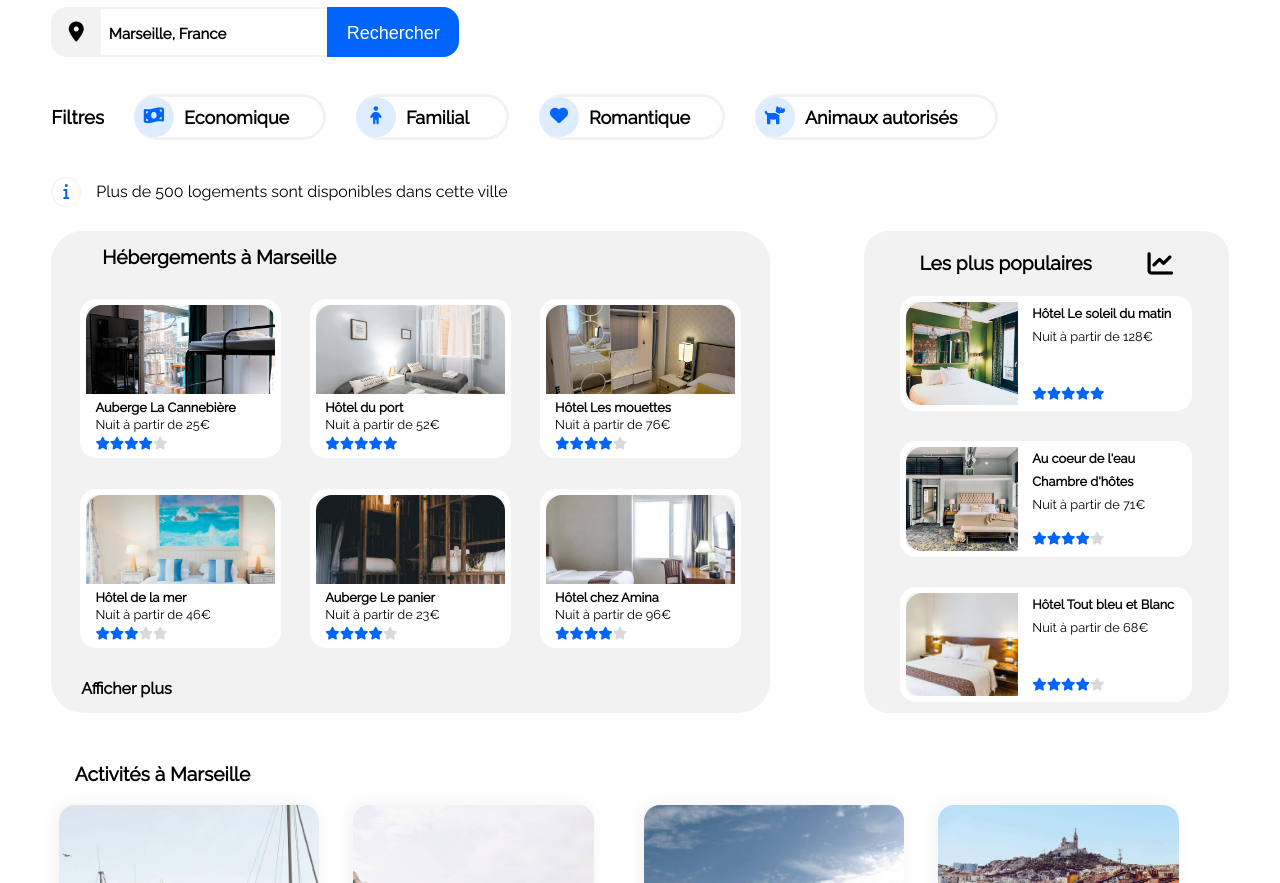
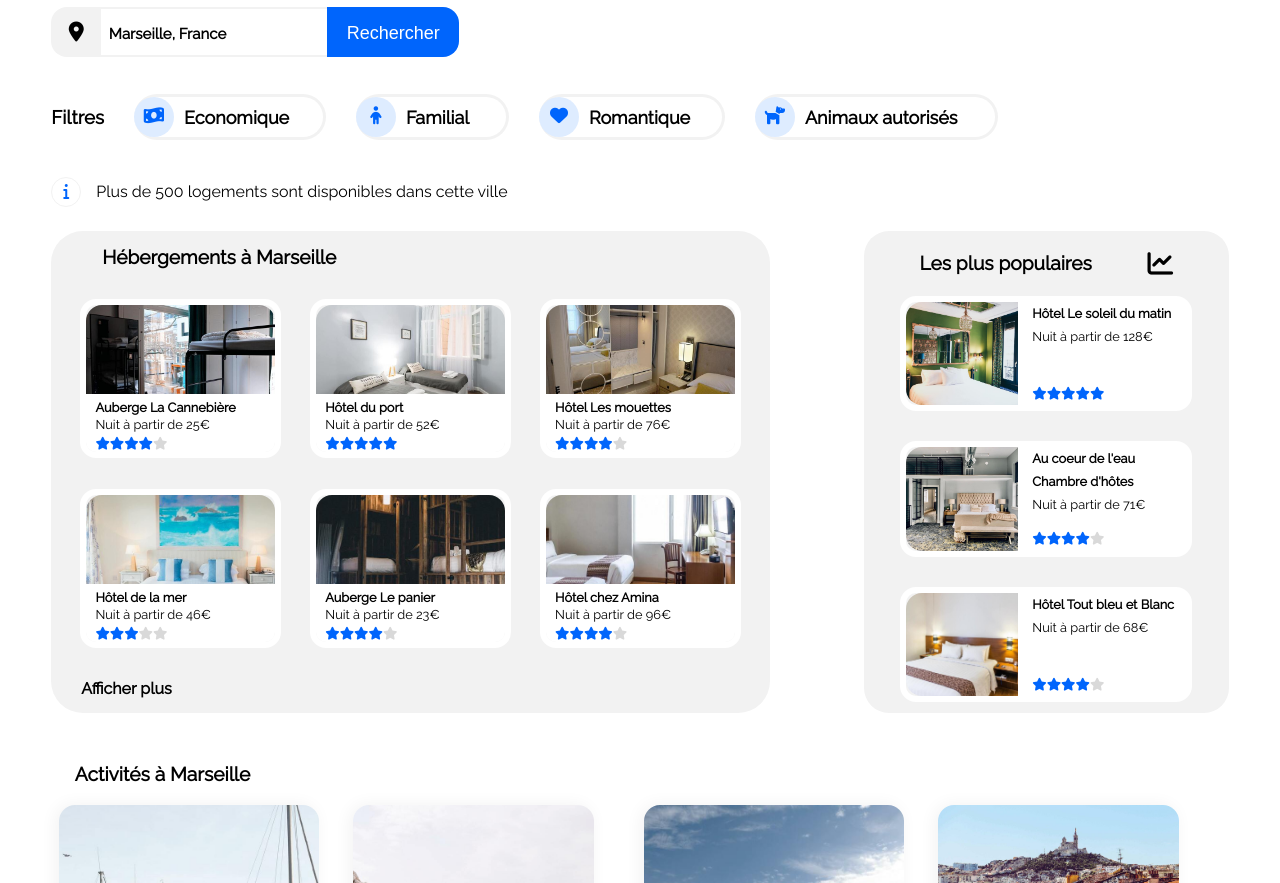
Before and after one commit to almoha73/OC_P2_Booki, a plain HTML site: page index.html in a window 1280 px wide. Shown: the part 217-1100 px from the top of the page. Drawn offline with Linux system fonts and the light colour scheme.

Commit message:
Add files via upload

```diff
--- a/style.css
+++ b/style.css
@@ -318,7 +318,7 @@ h2.hebergement{
     object-position: 0 0px;
 }
 .img__6{
-    object-position: 0 -12vh;
+    object-position: 0 -14vh;
 }
 
 
```
